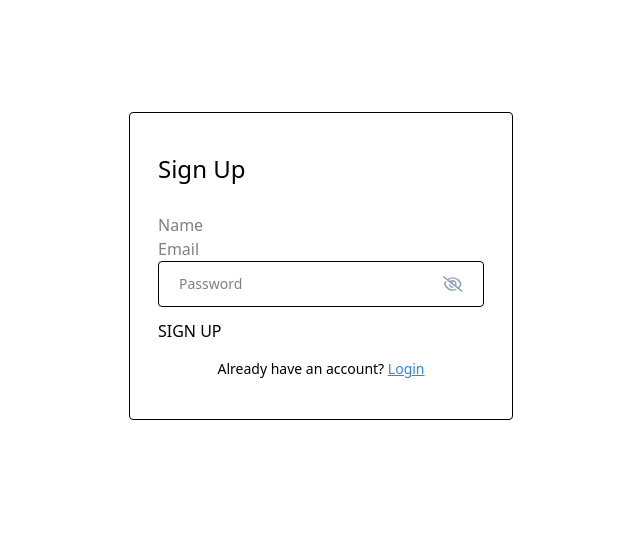
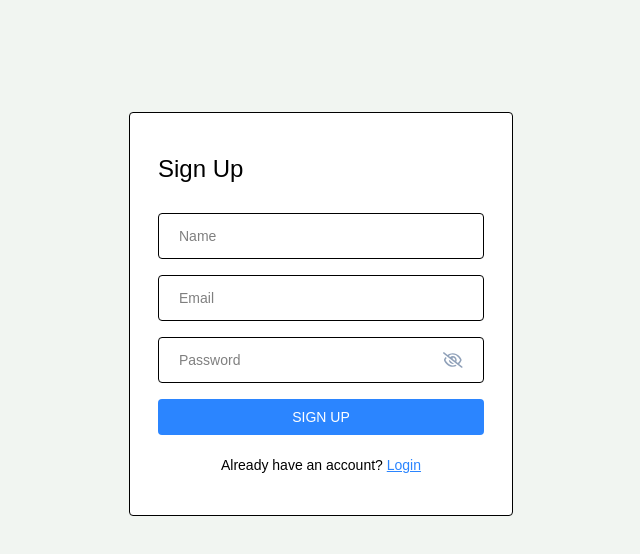
Before and after one commit to ChanderValasai04/NoteSwift, a React (Vite) app in the folder frontend/: page /signup in a window 1280 px wide. Shown: the top 554 px of the page, without its empty margins (319-959 px from the left). Built offline with nearby package versions, Linux system fonts and the light colour scheme.

Commit message:
Add base styles and global CSS resets

```diff
--- a/frontend/src/index.css
+++ b/frontend/src/index.css
@@ -1 +1,31 @@
 @import "tailwindcss";
+
+
+@layer base {
+  html {
+    font-family: sans-serif;
+  }
+
+  body {
+    background-color: rgb(241, 245, 241);
+    overflow-x: hidden;
+  }
+}
+
+@layer components {
+  .input-box {
+    @apply w-full text-sm bg-transparent border-[1.5px] px-5 py-3 rounded mb-4 outline-none;
+  }
+
+  .btn-primary {
+    @apply w-full text-sm bg-[#2B85FF] text-white p-2 rounded my-1 hover:bg-blue-700;
+  }
+
+  .icon-btn {
+    @apply text-xl text-slate-300 cursor-pointer hover:text-[#2B85FF];
+  }
+
+  .input-label {
+    @apply text-xs text-slate-400;
+  }
+}
```
